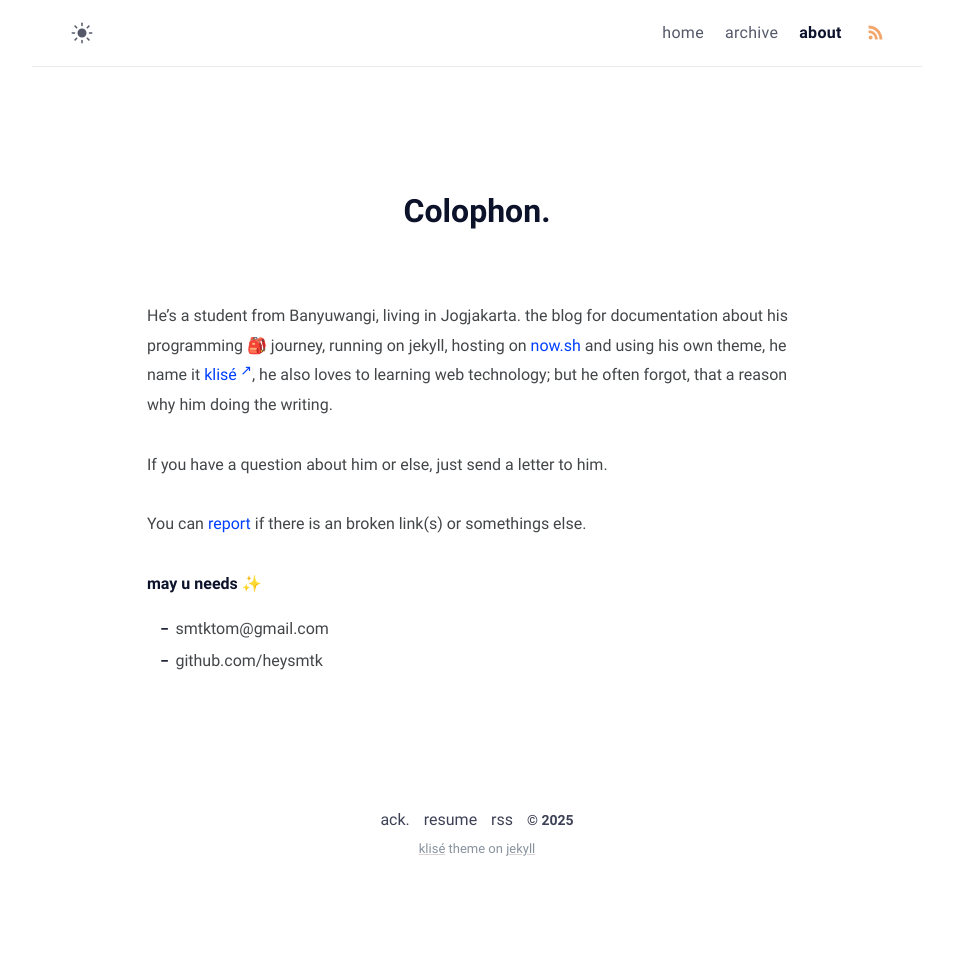
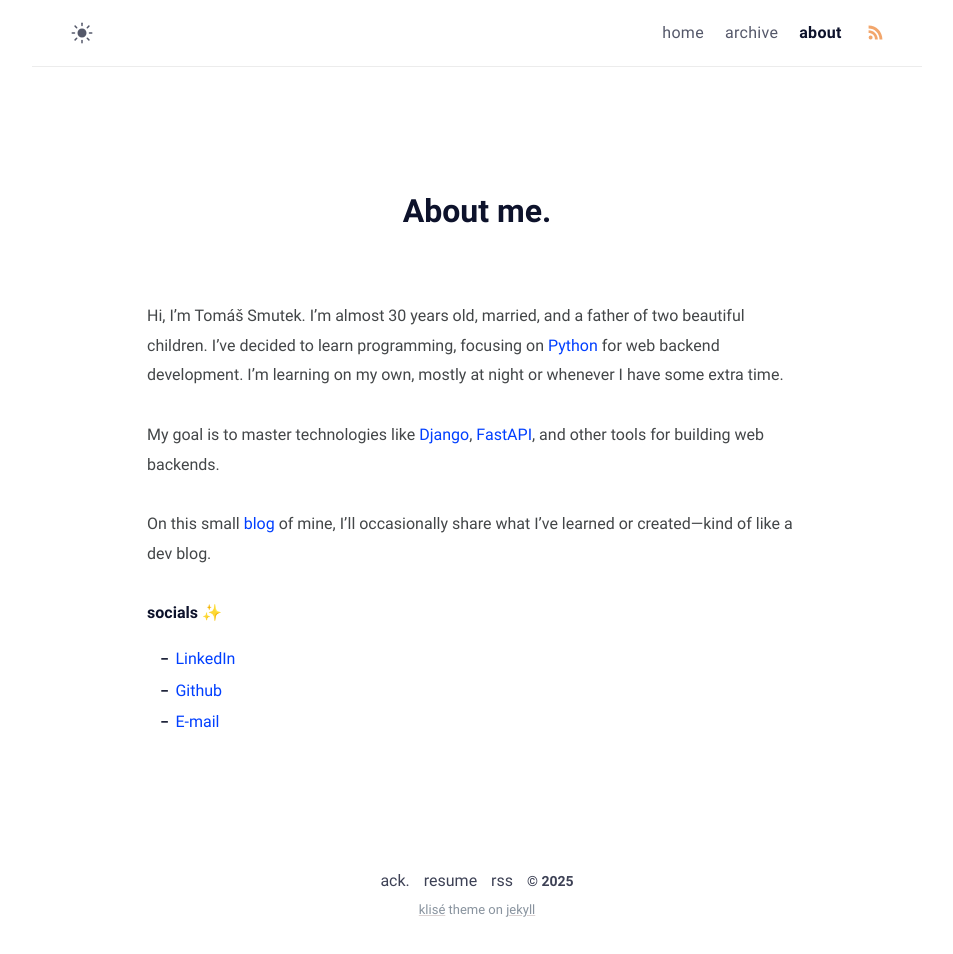
Before and after one commit to heysmtk/heysmtk.github.io, a Jekyll site: the page built from about.md, in a window 1280 px wide. Shown: the whole page, without its empty margins (163-1116 px from the left). Built offline with Jekyll 4.4.1, drawn with Linux system fonts in a browser that asks for light colours; before the commit the page ends 900 px from its top, so only the background shows below that.

Commit message:
Update about.md
updated about me

```diff
--- a/about.md
+++ b/about.md
@@ -1,18 +1,19 @@
 ---
-title: Colophon
+title: About me
 permalink: /about/
 layout: page
-excerpt: Hello peeps, I'm student of computer science from Banyuwangi, living in Jogjakarta. This blog for documentation about my programming journey, running on jekyll, hosting on netlify and using my own simple theme.
+excerpt: Hello peeps, I'm future switcher to IT, living at Czechia. This blog for documentation about my programming journey, running on jekyll, hosting on github pages and using klisé theme.
 comments: false
 ---
 
-He's a student from Banyuwangi, living in Jogjakarta. the blog for documentation about his programming 🎒 journey, running on jekyll, hosting on [now.sh](http://now.sh) and using his own theme, he name it <a href="https://github.com/piharpi/jekyll-klise" target="_blank" rel="noopener">klisé</a>, he also loves to learning web technology; but he often forgot, that a reason why him doing the writing.
+Hi, I’m Tomáš Smutek. I’m almost 30 years old, married, and a father of two beautiful children. I’ve decided to learn programming, focusing on [Python](https://www.python.org/) for web backend development. I’m learning on my own, mostly at night or whenever I have some extra time.
 
-If you have a question about him or else, just send a letter to him.
+My goal is to master technologies like [Django](https://www.djangoproject.com/), [FastAPI](https://fastapi.tiangolo.com/), and other tools for building web backends.
 
-You can [report](http://github.com/piharpi/jekyll-klise/issues/new) if there is an broken link(s) or somethings else.
+On this small [blog](https://smtk.cz/archive/) of mine, I’ll occasionally share what I’ve learned or created—kind of like a dev blog.
 
-**may u needs ✨**
+**socials ✨**
 
-- {{ site.author.email }}
-- github.com/{{ site.author.github }}
+- [LinkedIn](https://www.linkedin.com/in/heysmtk/)
+- [Github](https://github.com/heysmtk)
+- [E-mail](mailto:smtktom@gmail.com)
```
